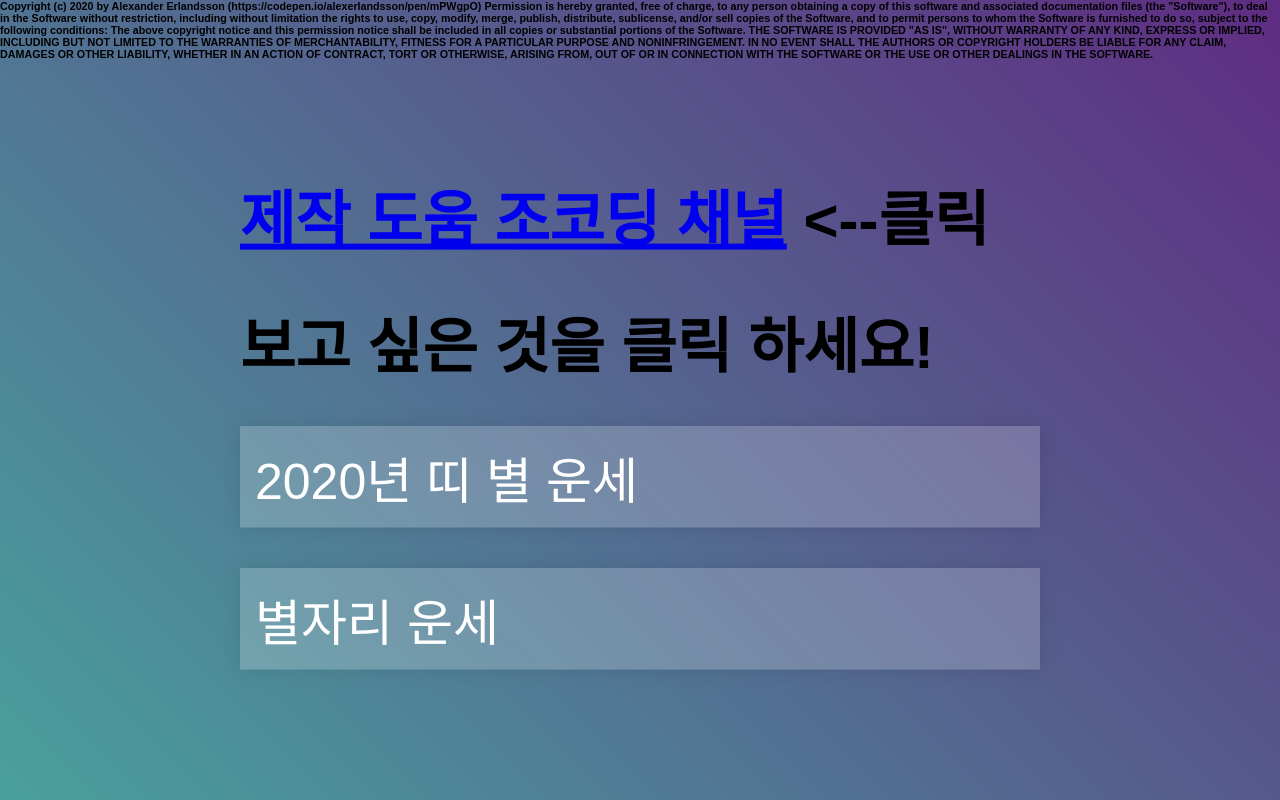
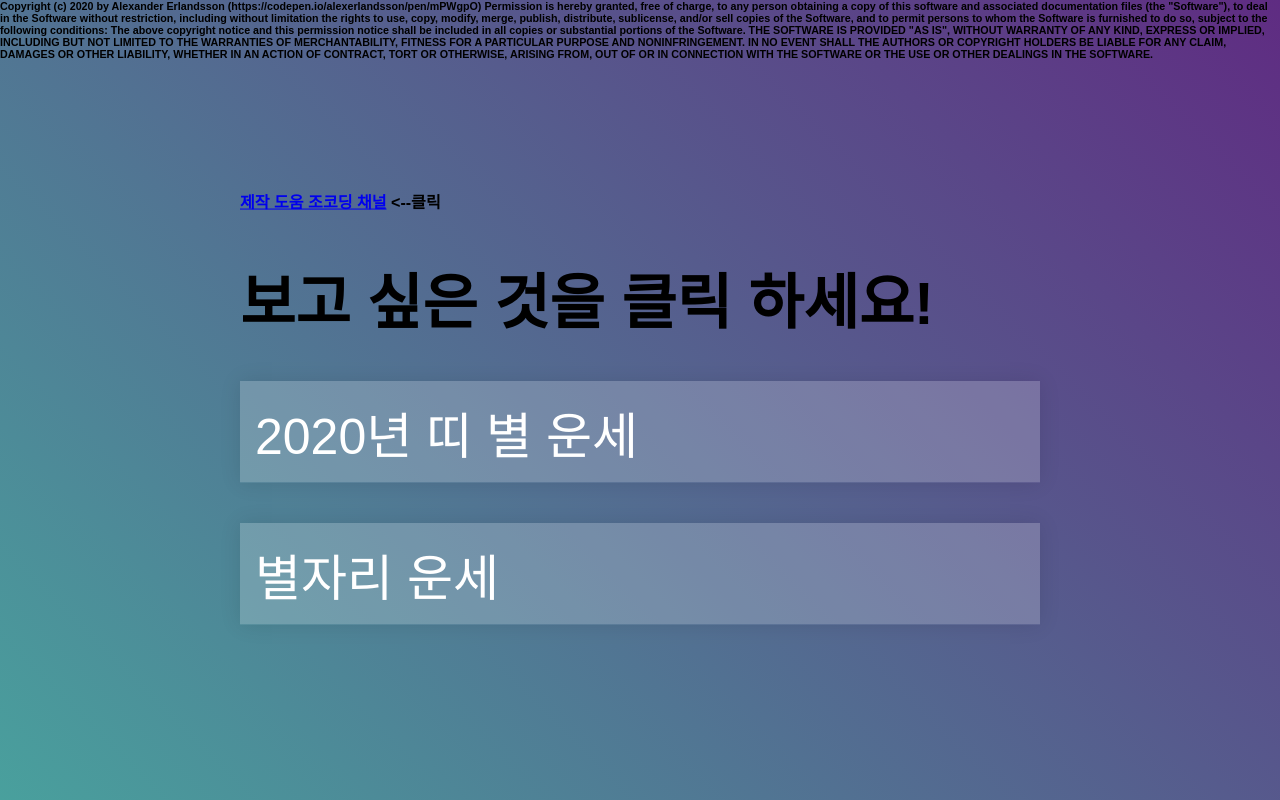
Before and after one commit to minjun691123123/-Space-zodiac-horoscope-home-page-, a plain HTML site: page index.html in a window 1280 px wide. Drawn offline with Linux system fonts and the light colour scheme.

Commit message:
Update index.html

```diff
--- a/index.html
+++ b/index.html
@@ -22,7 +22,7 @@ THE SOFTWARE IS PROVIDED "AS IS", WITHOUT WARRANTY OF ANY KIND, EXPRESS OR IMPLI
     <div class="container">
         <table>
             <thead>
-                <h1><a href="https://www.youtube.com/watch?v=_DmM8EO3mb8">제작 도움 조코딩 채널</a> <--클릭</h1>
+                <h2><a href="https://www.youtube.com/watch?v=_DmM8EO3mb8">제작 도움 조코딩 채널</a> <--클릭</h2>
              <h1>보고 싶은 것을 클릭 하세요!</h1>
 
 
```
